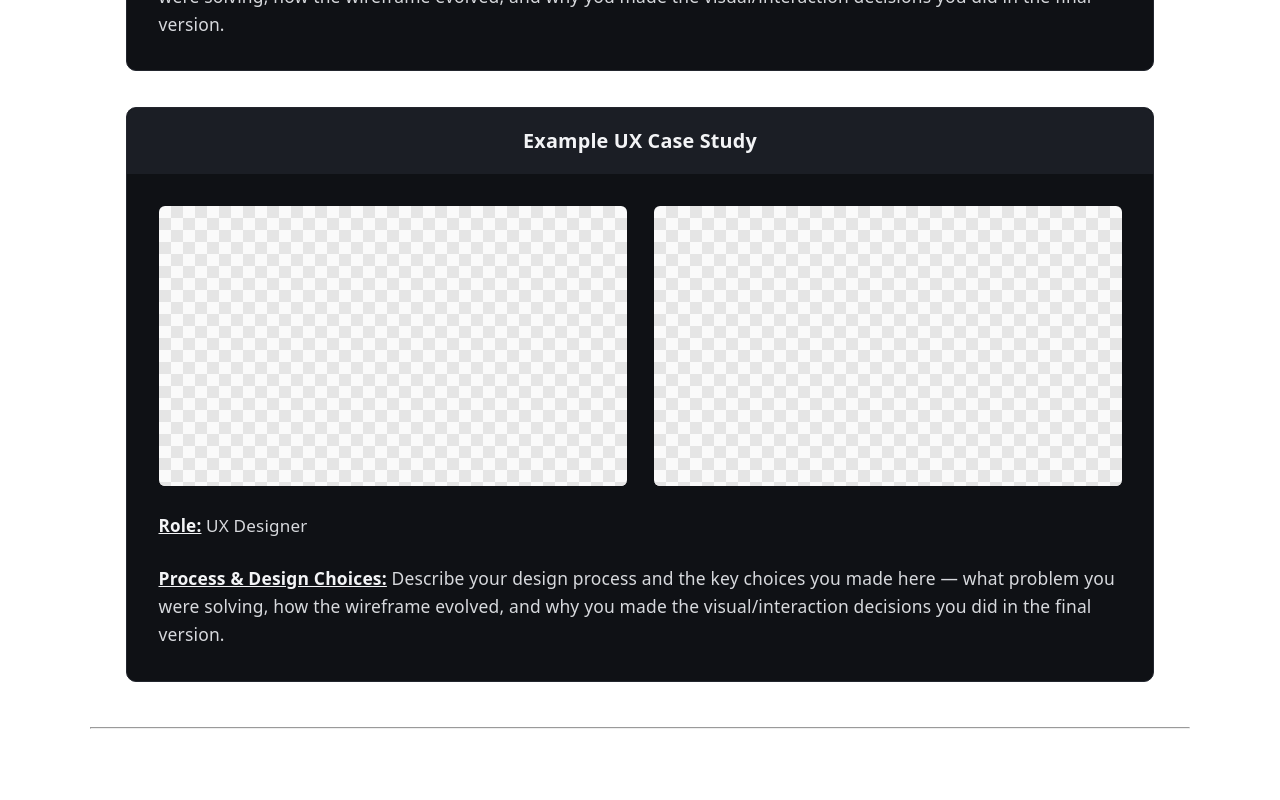
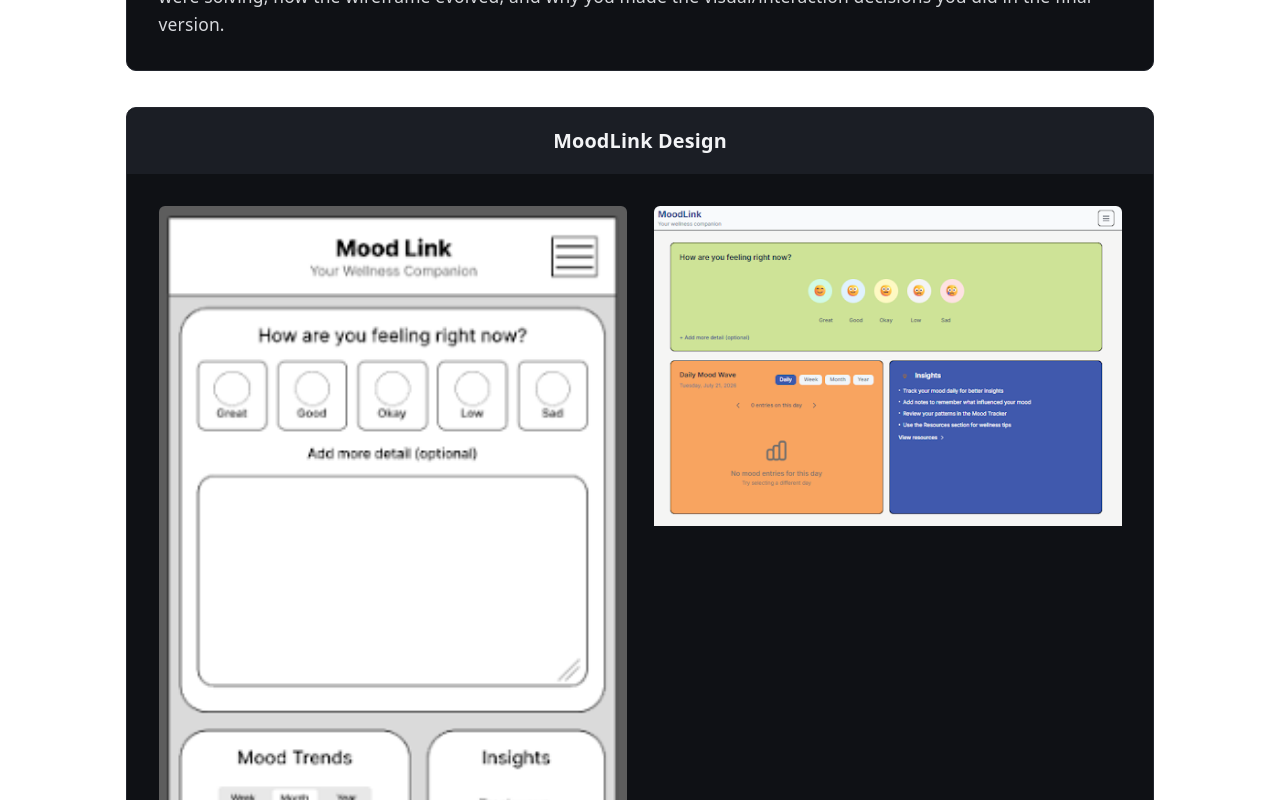
Before and after one commit to kasch890/my-portfolio, a React (Vite) app: page / in a window 1280 px wide. Shown: the part 3880-4680 px from the top of the page. Built offline with nearby package versions, Linux system fonts and the light colour scheme.

Commit message:
updated moodlink section

```diff
--- a/src/components/DesignSection.jsx
+++ b/src/components/DesignSection.jsx
@@ -1,5 +1,7 @@
 import DesignCard from "./DesignCard";
 import "../styles/ProjectSection.css"; // reuses the shared project-card shell + design-card styles
+import MoodlinkWireframe from "../assets/moodlinkWireframe.png";
+import MoodlinkFinished from "../assets/MoodlinkFinished.png";
 
 const designData = [
   {
@@ -14,15 +16,15 @@ const designData = [
       "Describe your design process and the key choices you made here — what problem you were solving, how the wireframe evolved, and why you made the visual/interaction decisions you did in the final version.",
   },
   {
-    title: "Example UX Case Study",
-    figmaUrl: "",
-    role: "UX Designer",
-    wireframeImage: null,
-    wireframeCaption: "Low-fidelity wireframe",
-    finalImage: null,
-    finalCaption: "Final high-fidelity design",
+    title: "MoodLink Design",
+    figmaUrl: "https://www.figma.com/design/HUgwaYWVtY3uCN7DzS0Cbd/Mood-Link-Design?node-id=5-5&t=qXZGtwl9yQUo4Urf-1",
+    role: "UX Designer & UI Developer",
+    wireframeImage: MoodlinkWireframe,
+    wireframeCaption: "Figma Wireframe",
+    finalImage: MoodlinkFinished,
+    finalCaption: "",
     process:
-      "Describe your design process and the key choices you made here — what problem you were solving, how the wireframe evolved, and why you made the visual/interaction decisions you did in the final version.",
+      "I wanted our team to focus on the ease of use fo rthe user, where it ideally takes <20 seconds to log a quick mood into the tracker. At the same time our team wanted users to be able to view metrics and track progress over time. I started with a view pencil and paper sketches which I brought to teh team to review. I then designed the wireframe in Google Canvas, later remaking it in Figma for the sake of practicing the software and working on building reusable components. After confirmation from the team, I made some design changes to the actual website, the result of which is shown on the right. Our original plan was to create a mobile app, but ended up switching to a desktop app so things got moved around a bit, but my wireframe provided a cohesive vision for us all to work from.",
   },
 ];
 
```
Also changed, not shown: src/assets/MoodlinkFinished.png (added), src/assets/moodlinkWireframe.png (added).
